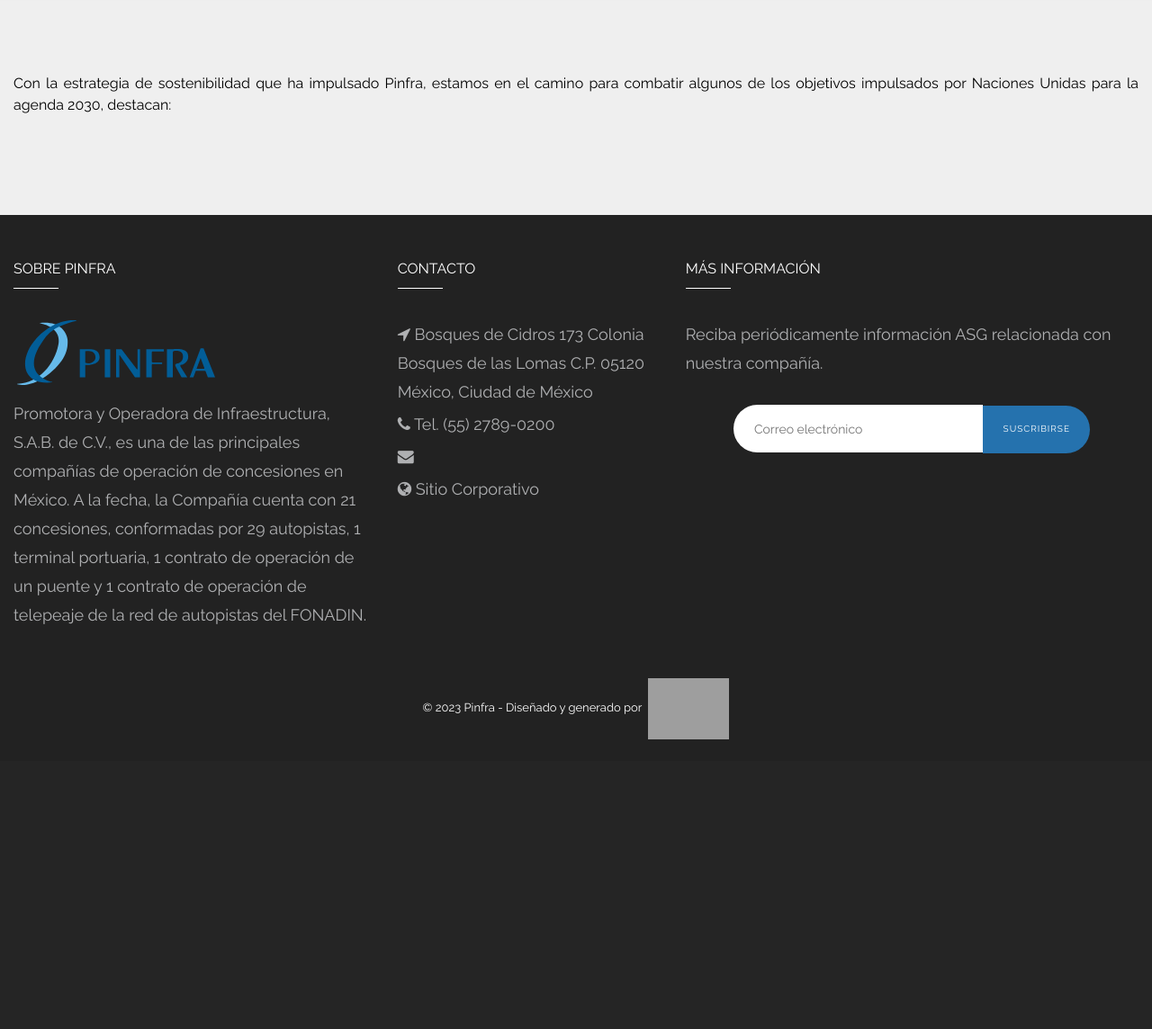
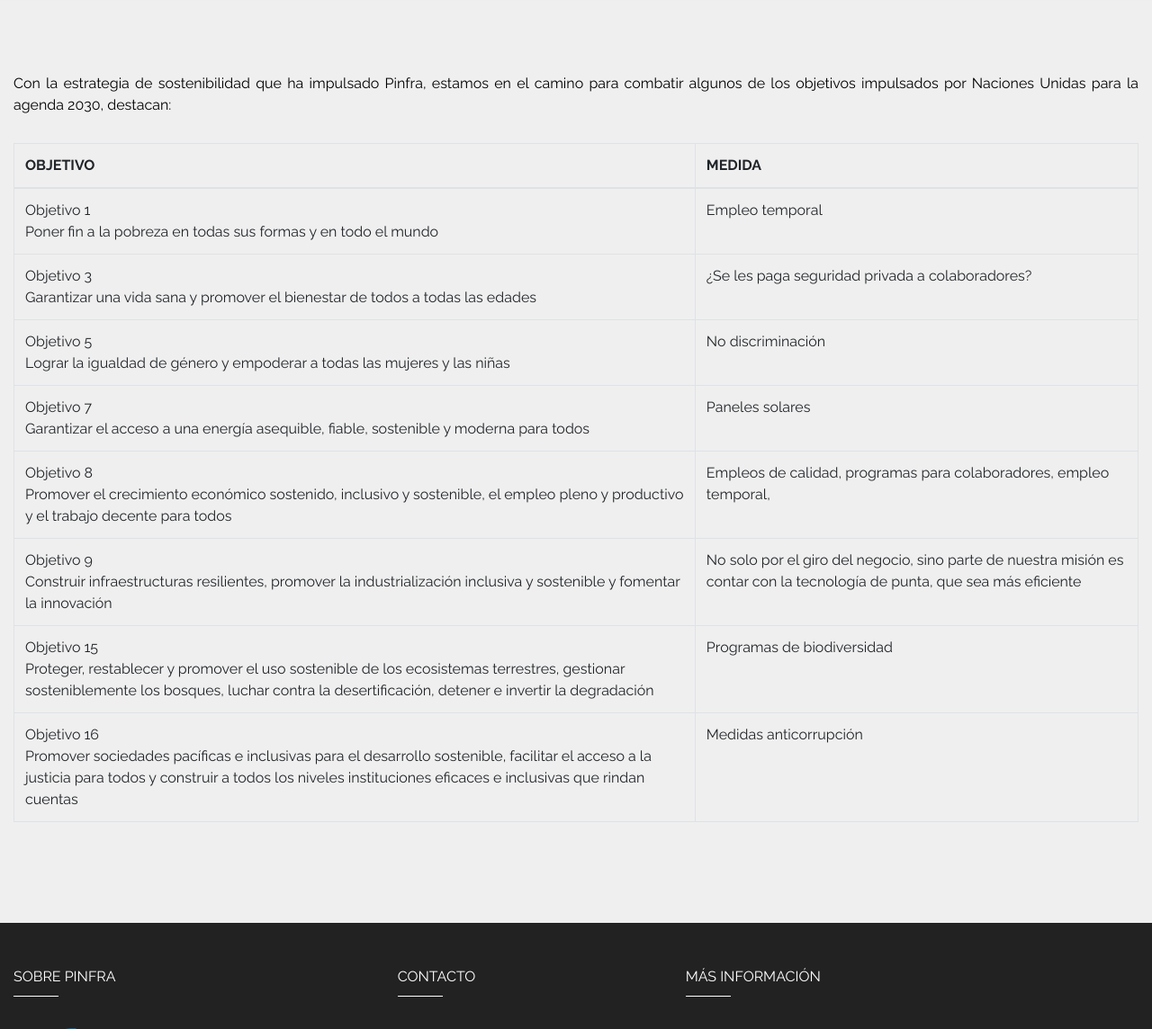
Before and after one commit to Esteban601/Prueba3, a Django app: template frontend/templates/es/frontend/medio_ambiente/vinculacion_ods.html in a window 1280 px wide. Shown: the part 386-1530 px from the top of the page at 90% size. Before the commit the page ends 1208 px from the top, so only its background shows below. Run offline with Django 3.2, Linux system fonts and the light colour scheme; the template is opened without the code that fills it, so the values that code supplies are empty; some libraries are stand-ins or nearby versions; grey boxes are pictures that could not be loaded.

Commit message:
cambios generales

```diff
--- a/frontend/templates/es/frontend/medio_ambiente/residuos.html
+++ b/frontend/templates/es/frontend/medio_ambiente/residuos.html
@@ -22,7 +22,6 @@
             </div>
         </div>
     </div>
-
 {% endblock %}
 
 {% block otherscripts %}
--- a/frontend/templates/es/frontend/medio_ambiente/vinculacion_ods.html
+++ b/frontend/templates/es/frontend/medio_ambiente/vinculacion_ods.html
@@ -8,10 +8,91 @@
     <div class="content-wrap">
         <div class="container">
 
-  <p class="text-justify">Con la estrategia de sostenibilidad que ha impulsado Pinfra, estamos en el camino para combatir
-    algunos de los objetivos impulsados por Naciones Unidas para la agenda 2030, destacan:</p>
+            <p class="text-justify">Con la estrategia de sostenibilidad que ha impulsado Pinfra, estamos en el camino
+                para combatir algunos de los objetivos impulsados por Naciones Unidas para la agenda 2030, destacan:</p>
 
-
+            <table class="table table-bordered">
+                <thead>
+                <tr>
+                    <th>OBJETIVO</th>
+                    <th>MEDIDA</th>
+                </tr>
+                </thead>
+                <tbody>
+                <tr>
+                    <td>Objetivo 1 <br>
+                        Poner fin a la pobreza en todas sus formas y en todo el mundo
+                    </td>
+                    <td>
+                        Empleo temporal
+                    </td>
+                </tr>
+                <tr>
+                    <td>Objetivo 3 <br>
+                        Garantizar una vida sana y promover el bienestar de todos a todas las edades
+                    </td>
+                    <td>
+                        ¿Se les paga seguridad privada a colaboradores?
+                    </td>
+                </tr>
+                <tr>
+                    <td>Objetivo 5 <br>
+                        Lograr la igualdad de género y empoderar a todas las mujeres
+                        y las niñas
+                    </td>
+                    <td>
+                        No discriminación
+                    </td>
+                </tr>
+                <tr>
+                    <td>Objetivo 7 <br>
+                        Garantizar el acceso a una energía asequible, fiable, sostenible y moderna para todos
+                    </td>
+                    <td>
+                        Paneles solares
+                    </td>
+                </tr>
+                <tr>
+                    <td>Objetivo 8 <br>
+                        Promover el crecimiento económico sostenido, inclusivo y sostenible, el empleo pleno y
+                        productivo y el trabajo decente para todos
+                    </td>
+                    <td>
+                        Empleos de calidad, programas para colaboradores, empleo temporal,
+                    </td>
+                </tr>
+                <tr>
+                    <td>Objetivo 9 <br>
+                        Construir infraestructuras resilientes, promover la industrialización inclusiva y sostenible y
+                        fomentar la innovación
+                    </td>
+                    <td>
+                        No solo por el giro del negocio, sino parte de nuestra misión es contar con la tecnología de
+                        punta, que sea más eficiente
+                    </td>
+                </tr>
+                <tr>
+                    <td>Objetivo 15 <br>
+                        Proteger, restablecer y promover el uso sostenible de los ecosistemas terrestres, gestionar
+                        sosteniblemente los bosques, luchar contra la desertificación, detener e invertir la
+                        degradación
+                    </td>
+                    <td>
+                        Programas de biodiversidad
+                    </td>
+                </tr>
+                <tr>
+                    <td>Objetivo 16 <br>
+                        Promover sociedades pacíficas e inclusivas para el desarrollo sostenible, facilitar el acceso a
+                        la justicia para todos y construir a todos los niveles instituciones eficaces e inclusivas que
+                        rindan cuentas
+                    </td>
+                    <td>
+                        Medidas anticorrupción
+                    </td>
+                </tr>
+                </tbody>
+            </table>
         </div>
     </div>
 {% endblock %}
```
Also changed, not shown: frontend/templates/es/frontend/medio_ambiente/gestion_ambiental.html (+5 -3 lines), frontend/templates/es/frontend/modelo_asg/vinculacion_ods.html (+1 -6 lines), frontend/templates/es/frontend/responsabilidad_social.html (+9 -5 lines).
